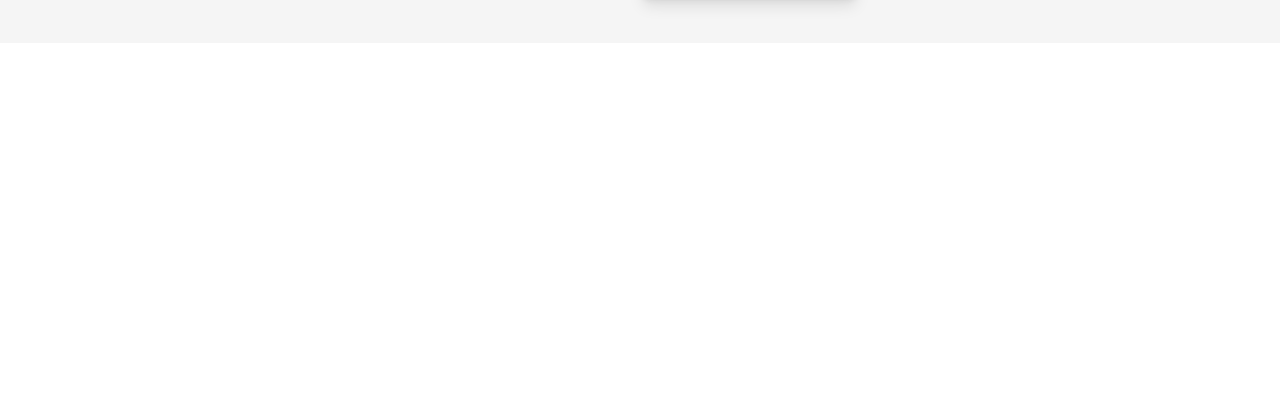
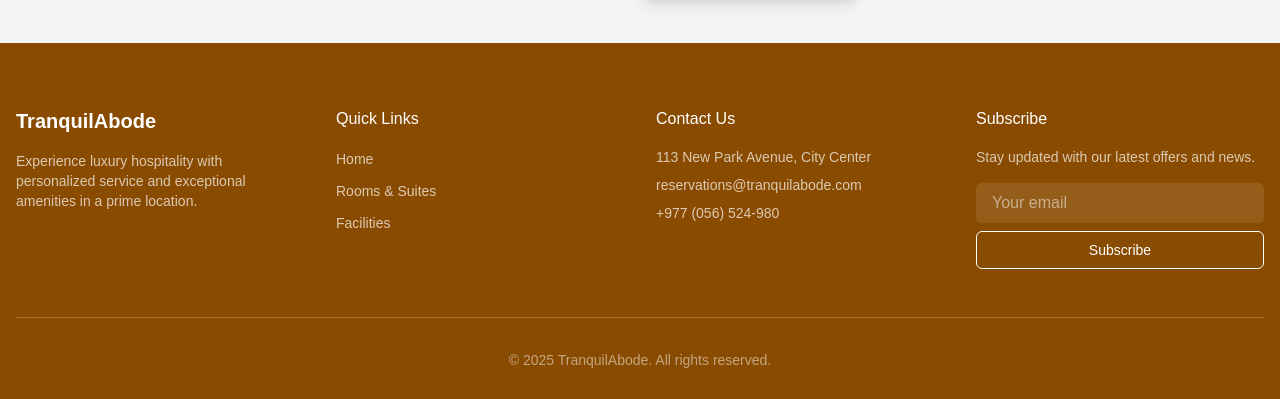
Before and after one commit to ryanzam/tranquil-abode, a Next.js app: page / in a window 1280 px wide. Shown: the part 2675-3074 px from the top of the page. Before the commit the page ends 2718 px from the top, so only its background shows below. Built offline with nearby package versions, Linux system fonts and the light colour scheme.

Commit message:
add footer section

```diff
--- a/app/page.tsx
+++ b/app/page.tsx
@@ -3,6 +3,7 @@
 import Image from "next/image";
 import FeaturedRooms from "@/components/home/FeaturedRooms";
 import About from "@/components/home/About";
+import Footer from "@/components/layout/Footer";
 
 export default function Home() {
   return (
@@ -11,6 +12,7 @@
       <HotelFeatures />
       <FeaturedRooms />
       <About />
+      <Footer />
     </div>
   );
 }
--- /dev/null
+++ b/components/layout/Footer.tsx
@@ -0,0 +1,83 @@
+import Link from 'next/link';
+import React from 'react'
+
+const Footer = () => {
+
+    const currentYear = new Date().getFullYear();
+
+    return (
+        <footer className="bg-yellow-800 pt-16 pb-8 px-4">
+            <div className="hotel-container">
+                <div className="grid grid-cols-1 md:grid-cols-4 gap-8 pb-12 border-b border-white/20">
+                    <div className="md:col-span-1">
+                        <h3 className="font-bold text-xl text-white mb-4">TranquilAbode</h3>
+                        <p className="text-white/70 mb-6 text-sm">
+                            Experience luxury hospitality with personalized service and exceptional amenities in a prime location.
+                        </p>
+                    </div>
+
+                    <div className="md:col-span-1">
+                        <h4 className="text-white font-medium mb-4">Quick Links</h4>
+                        <ul className="space-y-2">
+                            <li>
+                                <Link href="/" className="text-white/70 text-sm hover:text-hotel-secondary transition-colors">
+                                    Home
+                                </Link>
+                            </li>
+                            <li>
+                                <Link href="/rooms" className="text-white/70 text-sm hover:text-hotel-secondary transition-colors">
+                                    Rooms & Suites
+                                </Link>
+                            </li>
+                            <li>
+                                <Link href="/facilities" className="text-white/70 text-sm hover:text-hotel-secondary transition-colors">
+                                    Facilities
+                                </Link>
+                            </li>
+                        </ul>
+                    </div>
+
+                    <div className="md:col-span-1">
+                        <h4 className="text-white font-medium mb-4">Contact Us</h4>
+                        <ul className="space-y-2">
+                            <li className="text-white/70 text-sm">
+                                113 New Park Avenue, City Center
+                            </li>
+                            <li className="text-white/70 text-sm">
+                                reservations@tranquilabode.com
+                            </li>
+                            <li className="text-white/70 text-sm">
+                                +977 (056) 524-980
+                            </li>
+                        </ul>
+                    </div>
+
+                    <div className="md:col-span-1">
+                        <h4 className="text-white font-medium mb-4">Subscribe</h4>
+                        <p className="text-white/70 text-sm mb-4">
+                            Stay updated with our latest offers and news.
+                        </p>
+                        <form className="flex flex-col space-y-2">
+                            <input
+                                type="email"
+                                placeholder="Your email"
+                                className="px-4 py-2 bg-white/10 rounded-md text-white placeholder:text-white/50 focus:outline-none"
+                            />
+                            <button type="submit" className="py-2 px-4 rounded-md border border-white text-white text-sm hover:bg-yellow-700 transition-all">
+                                Subscribe
+                            </button>
+                        </form>
+                    </div>
+                </div>
+
+                <div className="pt-8 text-center">
+                    <p className="text-white/50 text-sm">
+                        © {currentYear} TranquilAbode. All rights reserved.
+                    </p>
+                </div>
+            </div>
+        </footer>
+    )
+}
+
+export default Footer
```
